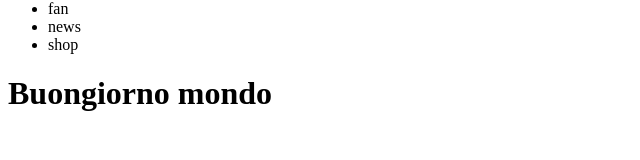
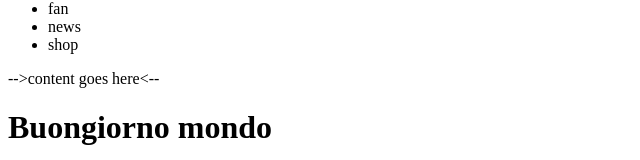
Before and after one commit to Luca-Rubino/vite-comics, a Vue app: page / in a window 1280 px wide. Shown: the part 454-614 px from the top of the page, without its empty margins (0-640 px from the left). Built offline with nearby package versions, Linux system fonts and the light colour scheme.

Commit message:
Creare componente AppMain

```diff
--- a/src/components/AppMain.vue
+++ b/src/components/AppMain.vue
@@ -1,8 +1,21 @@
 <script>
-
+export default {
+    data() {
+        return {
+        }
+    },
+}
 </script>
 
 <template>
+
+<main>
+    <div class="content">
+
+        <p>-->content goes here<--</p>
+
+    </div>
+</main>
 
 </template>
 
```
